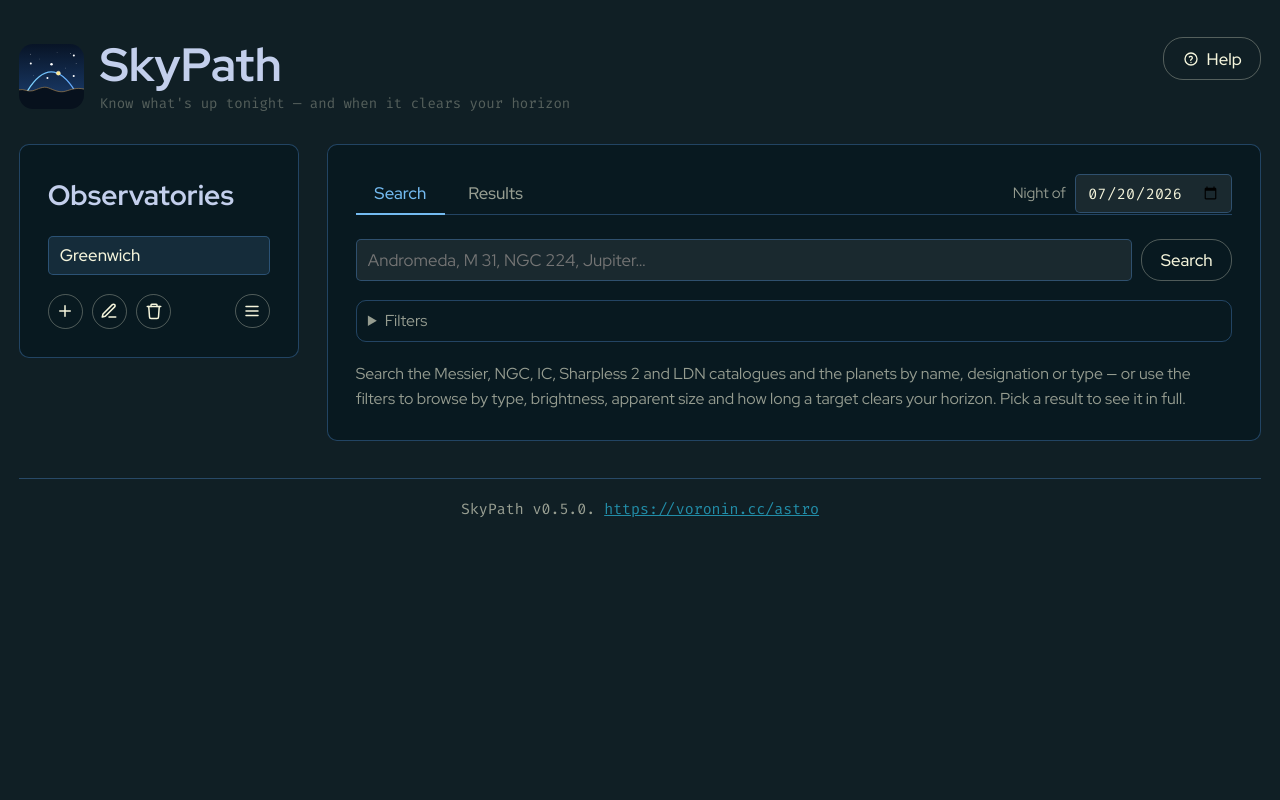
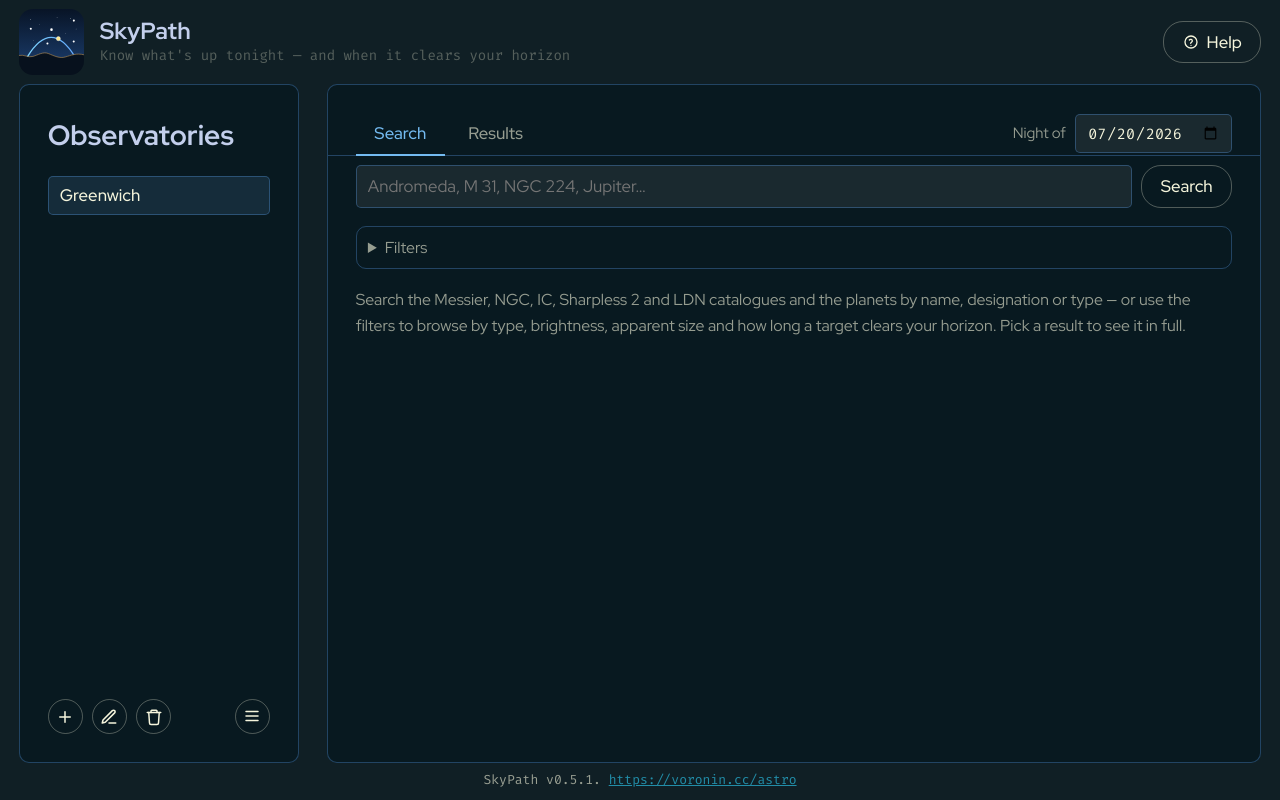
Before and after one commit to uaraven/skypath, a Svelte app: page / in a window 1280 px wide. Built offline with nearby package versions, Linux system fonts and the light colour scheme.

Commit message:
Layout updates:
 - scroll the contents
 - smaller header and footer
 - scroll bars in the right place

```diff
--- a/package.json
+++ b/package.json
@@ -1,7 +1,7 @@
 {
   "name": "skypath",
   "private": true,
-  "version": "0.5.0",
+  "version": "0.5.1",
   "type": "module",
   "scripts": {
     "dev": "vite",
--- a/src/App.svelte
+++ b/src/App.svelte
@@ -175,6 +175,7 @@
         </label>
       </div>
 
+      <div class="tabpanel-scroll">
         {#if tab === 'search'}
           <div role="tabpanel" id="panel-search" aria-labelledby="tab-search">
             <ObjectSearch
@@ -198,6 +199,7 @@
             />
           </div>
         {/if}
+      </div>
     </section>
   </main>
 
@@ -217,21 +219,50 @@
   .app {
     max-width: 1400px;
     margin: 0 auto;
-    padding: 2rem 1rem;
+    padding: 0.5rem 1rem;
+  }
+
+  /*
+   * Above the stacked-layout breakpoint, `#app` fills the viewport (see
+   * app.css) and this column has to match it exactly: the masthead and
+   * footer keep their natural size, `main` takes what's left, and only the
+   * active tabpanel scrolls — the sidebar and tab titles stay fixed.
+   */
+  @media (min-width: 801px) {
+    .app {
+      display: flex;
+      flex-direction: column;
+      height: 100%;
+    }
+
+    .masthead,
+    .colophon {
+      flex: none;
+    }
+
+    main {
+      flex: 1;
+      min-height: 0;
+    }
   }
 
   .masthead {
     display: flex;
-    align-items: flex-start;
+    align-items: center;
     justify-content: space-between;
     gap: 1rem;
-    margin-bottom: 1.5rem;
+    margin-bottom: 0.5rem;
   }
 
   .title {
     display: flex;
     align-items: center;
     gap: 0.85rem;
+  }
+
+  .title h1 {
+    font-size: 1.25rem;
+    line-height: 1.2;
   }
 
   .logo {
@@ -255,12 +286,10 @@
   }
 
   .colophon {
-    margin-top: 2rem;
-    padding-top: 1rem;
-    border-top: 1px solid var(--border);
+    margin-top: 0.35rem;
     color: var(--text-dim);
     font-family: var(--font-mono);
-    font-size: 0.8rem;
+    font-size: 0.7rem;
     text-align: center;
   }
 
@@ -275,7 +304,47 @@
   .workspace {
     display: flex;
     flex-direction: column;
-    gap: 1.25rem;
+    /* Matches padding-bottom below: the gap above the tabpanel and the
+       padding below it are the scroll area's top/bottom breathing room. */
+    gap: 0.5rem;
+    /* Override .panel's uniform padding: the bottom edge sits below the
+       scrollable tabpanel, not against static content, so it doesn't need
+       as much room as the other three sides. Left/right are dropped
+       entirely — .tabpanel-scroll needs to reach the panel's border so its
+       scrollbar sits flush against it, not inset inside the gutter; the
+       gutter moves onto .tabbar and the tabpanel content instead. */
+    padding-bottom: 0.5rem;
+    padding-left: 0;
+    padding-right: 0;
+  }
+
+  @media (min-width: 801px) {
+    /* Both columns stretch to `main`'s full height so the sidebar and the
+       workspace's tabbar sit fixed while the tabpanel below them scrolls. */
+    main {
+      align-items: stretch;
+    }
+
+    .workspace {
+      min-height: 0;
+    }
+
+    /* The sidebar can outgrow the viewport on its own (many observatories);
+       it scrolls internally rather than pushing the page taller. */
+    main > :global(.observatories) {
+      overflow-y: auto;
+      min-height: 0;
+    }
+
+    .tabbar {
+      flex: none;
+    }
+
+    .tabpanel-scroll {
+      flex: 1;
+      min-height: 0;
+      overflow-y: auto;
+    }
   }
 
   .tabbar {
@@ -284,7 +353,15 @@
     align-items: center;
     justify-content: space-between;
     gap: 0.75rem;
+    padding: 0 1.5rem;
     border-bottom: 1px solid var(--border);
+  }
+
+  /* The gutter .workspace no longer provides (see above) — kept on the
+     tabpanel content itself so the scrollbar of .tabpanel-scroll can sit
+     flush against the panel's border instead of inset inside the padding. */
+  :global([role='tabpanel']) {
+    padding: 0 1.5rem;
   }
 
   [role='tablist'] {
@@ -360,5 +437,11 @@
     .app :global(.panel) {
       padding: 1rem;
     }
+
+    .tabbar,
+    :global([role='tabpanel']) {
+      padding-left: 1rem;
+      padding-right: 1rem;
+    }
   }
 </style>
--- a/src/app.css
+++ b/src/app.css
@@ -29,6 +29,24 @@ body {
   font-weight: 400;
   line-height: 1.6;
   min-height: 100%;
+}
+
+/*
+ * Above the stacked-layout breakpoint (App.svelte's own `main` query), the
+ * page itself no longer scrolls: the masthead, sidebar and tab titles stay
+ * put and only the active tabpanel scrolls, so `#app` has to fill the
+ * viewport rather than just its content's height.
+ */
+@media (min-width: 801px) {
+  html,
+  body {
+    height: 100%;
+    overflow: hidden;
+  }
+
+  #app {
+    height: 100%;
+  }
 }
 
 a {
--- a/src/components/ObservatoryManager.svelte
+++ b/src/components/ObservatoryManager.svelte
@@ -285,6 +285,18 @@
     overflow-y: auto;
   }
 
+  /* Above the stacked-layout breakpoint the panel is stretched to the full
+     height of the workspace next to it (App.svelte); let the list claim
+     whatever space that leaves so the toolbar sits at the panel's bottom
+     edge instead of right under a short list. */
+  @media (min-width: 801px) {
+    .list {
+      flex: 1;
+      max-height: none;
+      min-height: 0;
+    }
+  }
+
   .site {
     /* Not a pill: these are list rows, so they override the shared button. */
     display: flex;
```
Also changed, not shown: 1 other file (tests, documents, lock files or other folders). Lines whose indentation alone changed are shown as unchanged.
